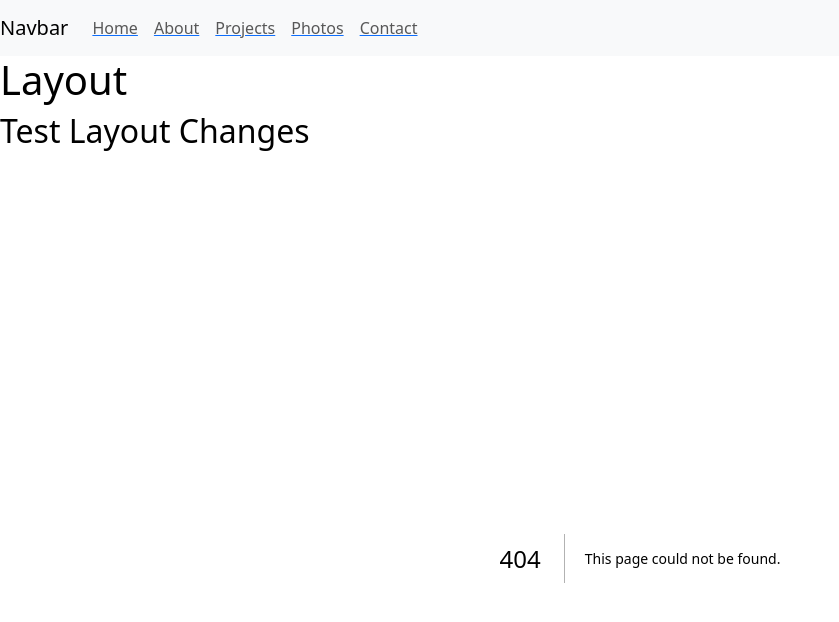
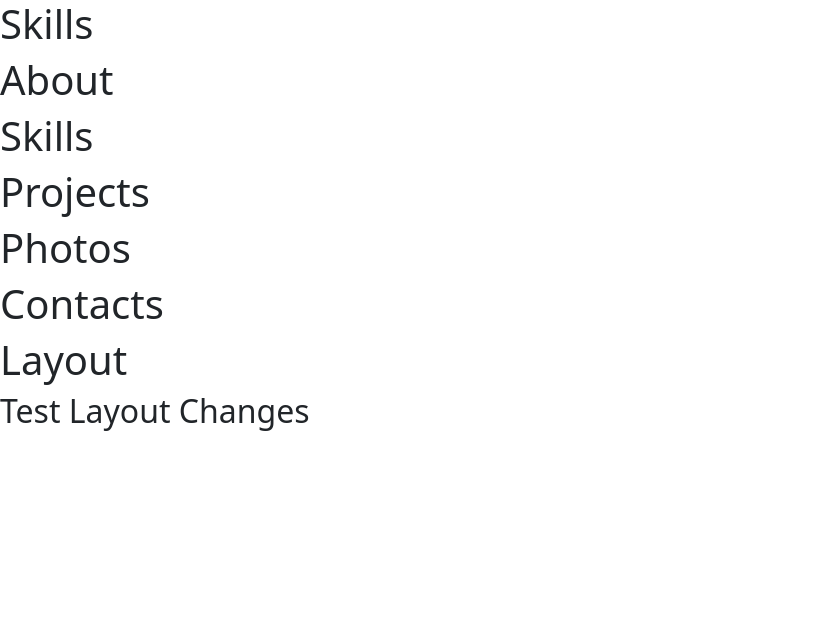
Before and after one commit to esvin2661/Developer-Portfolio-, a Next.js app in the folder esvin-portfolio/: page /skills in a window 1280 px wide. Before the commit this address had no page. Shown: the top 622 px of the page, without its empty margins (0-839 px from the left). Built offline with nearby package versions, Linux system fonts and the light colour scheme.

Commit message:
working on layout  + constants

```diff
--- a/esvin-portfolio/src/app/layout.tsx
+++ b/esvin-portfolio/src/app/layout.tsx
@@ -1,5 +1,11 @@
 import React from 'react';
 import Navbar from './components/Navbar';
+import Home from './page';
+import About from './about/page';
+import Projects from './projects/page';
+import Photos from './photos/page';
+import Contact from './contact/page';
+import Skills from './skills/page';
 
 export default function RootLayout({
   children,
@@ -8,10 +14,14 @@ export default function RootLayout({
 }) {
   return (
     <div>
-      <Navbar />
+      {children}
+      <About />
+      <Skills />
+      <Projects />
+      <Photos />
+      <Contact />
       <h1>Layout</h1>
       <h2>Test Layout Changes</h2>
-      {children}
     </div>
   );
 }
--- a/esvin-portfolio/src/app/page.tsx
+++ b/esvin-portfolio/src/app/page.tsx
@@ -3,7 +3,7 @@ import 'bootstrap/dist/css/bootstrap.min.css';
 
 
 
-export default function page() {
+export default function Home() {
   return <main>
     <h1>Home</h1>
   </main>;
--- /dev/null
+++ b/esvin-portfolio/src/app/skills/page.tsx
@@ -0,0 +1,9 @@
+import React from 'react'
+
+const Skills = () => {
+  return (
+    <h1>Skills</h1>
+  )
+}
+
+export default Skills
```
